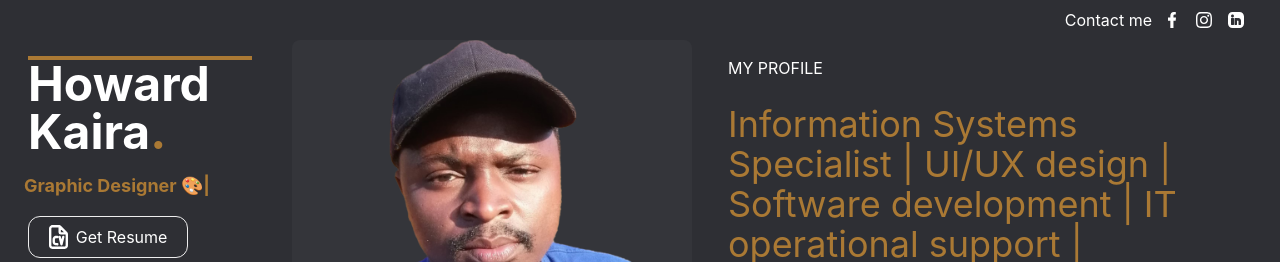
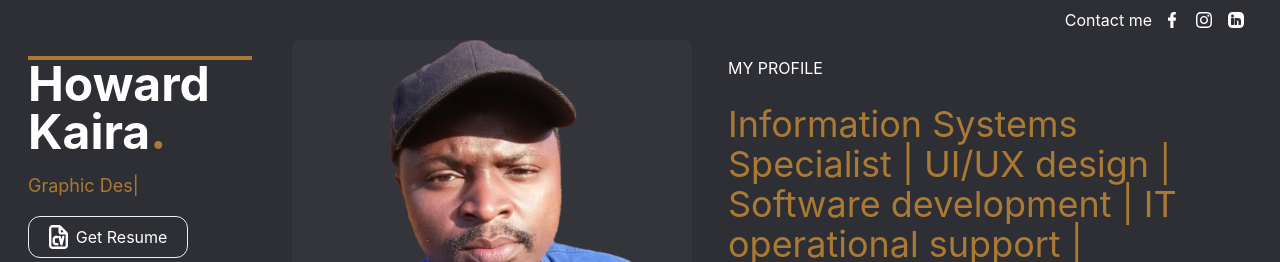
Before and after one commit to RonexHD/howard-kaira-portfolio, a React (Create React App) app in the folder my-cv/: page / in a window 1280 px wide. Shown: the top 262 px of the page. Built offline with nearby package versions, Linux system fonts and the light colour scheme.

Commit message:
Update Typical.jsx

```diff
--- a/my-cv/src/Components/Typical.jsx
+++ b/my-cv/src/Components/Typical.jsx
@@ -3,15 +3,15 @@ import Typical from 'react-typical'
 
 function Typing() {
   return (
-    <div>
-        <h1 className='text-lg text-copper text-left ml-3 font-bold'>
+    <div className='ml-4'>
+        <h1 className='text-lg  text-copper text-left '>
             <Typical
             loop={Infinity}
             steps={[
                 "UI/UX Designer ✨",
-                2000,
+                3000,
                 "Graphic Designer 🎨",
-                2000,
+                3000,
                 "Web Developer 👍",
                 2000,
                 "IT Service Management 💻",
@@ -23,14 +23,15 @@ function Typing() {
                 "Software Developer 🟠",
                 2000,
                 "BSC Information Systems 🎓",
+                3000,
                 "Git ⏺️",
-                2000,
+                1000,
                 "Linux Sytems ⭕",
-                2000,
+                1000,
                 "Sanity.io 🟢",
-                2000,
+                1000,
                 "MySQL 🟣",
-                2000
+                1000
             ]}
             />
             </h1>
```
